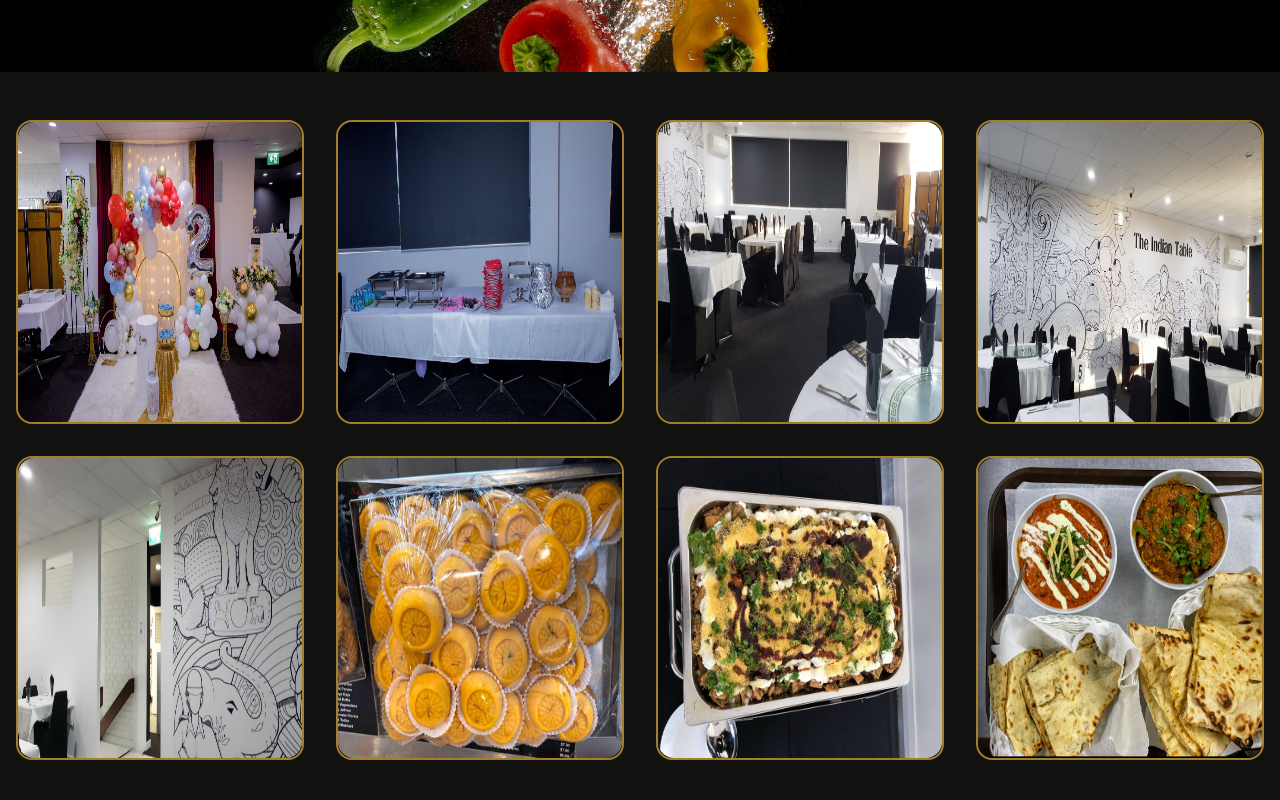
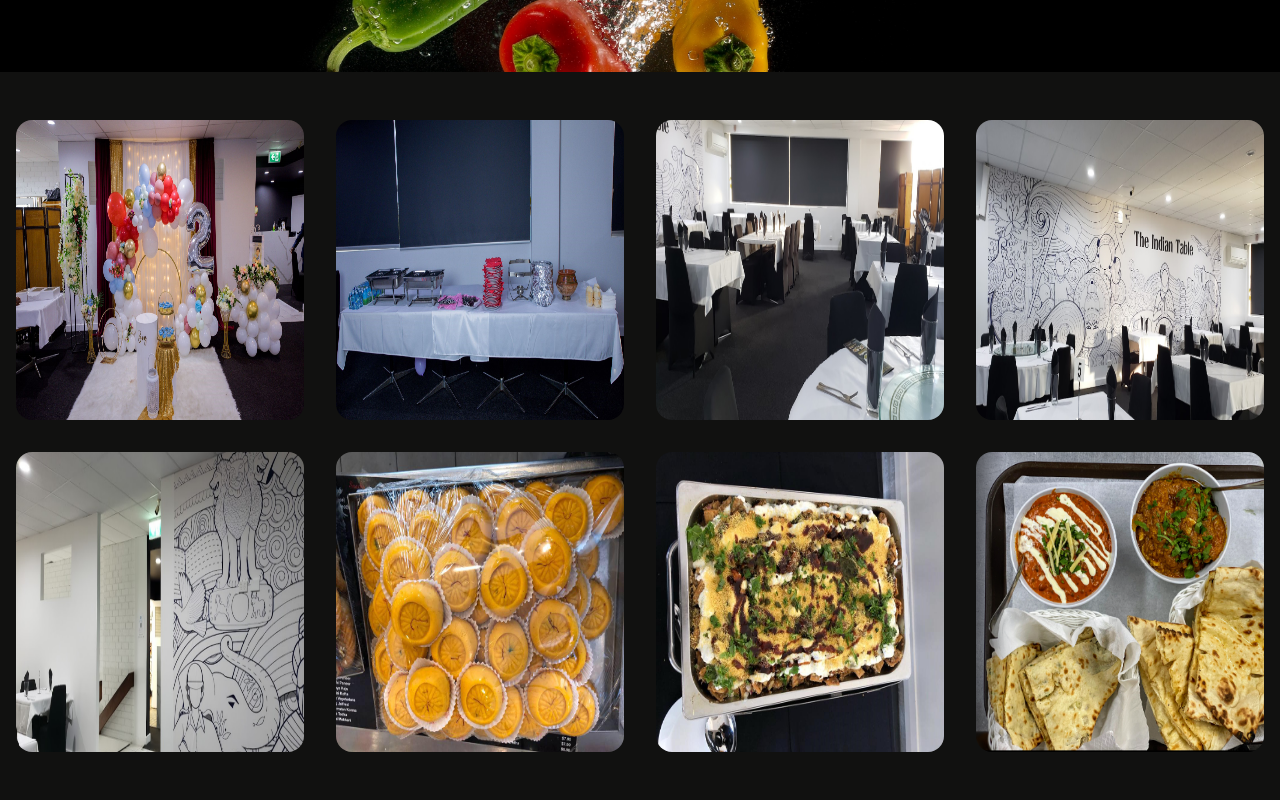
Before and after one commit to pukhraj1999/the_indian_table_v2.0, a React (Create React App) app in the folder client/: page /gallery in a window 1280 px wide. Shown: the part 580-1380 px from the top of the page. Built offline with nearby package versions, Linux system fonts and the light colour scheme.

Commit message:
pic bug fixed

```diff
--- a/client/src/pages/About/About.js
+++ b/client/src/pages/About/About.js
@@ -16,20 +16,17 @@ function About() {
         pic={food8}
         title="Why The Indian Table?"
         content="First of all,it is for people who are igue to eat delicious.It is the place for those who want to enjoy amazing atmosphere,relaxing music and unsurpassed taste of our food"
-        isBorderLeft={true}
       />
       <Banner
         pic={food7}
         title="Why you should choose?"
         content="It is something tastes better than you expected, you could use the word wow to express your surprise. If you say something tastes amazing, you're saying it tastes even better than great or really good."
-        isBorderLeft={false}
         orderChange={true}
       />
       <Banner
         pic={food9}
         title="Reason to try Indian food?"
         content="Indian curries are filled with minerals and vitamins that are fulfilling. Of course, Indian foods are spicy, but they can also improve metabolism. You can definitely feast on Indian dishes on a daily basis. In addition, Indian curries several herbs and different types and colors of spices to add rich flavor."
-        isBorderLeft={true}
         orderChange={false}
       />
     </div>
--- a/client/src/pages/About/Components/Banner.js
+++ b/client/src/pages/About/Components/Banner.js
@@ -18,20 +18,11 @@ function Banner({ pic, title, content, orderChange, isBorderLeft }) {
         </div>
       </div>
       <div
-        className={`flex justify-center items-center ${
+        className={`flex justify-center items-center m-4 ${
           orderChange ? `2xl:order-1 lg:order-1` : ``
         }`}
       >
-        <div className="border-2 border-primary rounded-2xl lg:m-8 2xl:m-8 m-4">
-          <img
-            style={{
-              translate: isBorderLeft ? "2% 2%" : "-2% -2%",
-            }}
-            className=" rounded-2xl"
-            src={pic}
-            alt=""
-          />
-        </div>
+        <img className=" rounded-2xl" src={pic} alt="" />
       </div>
     </div>
   );
--- a/client/src/pages/Gallery/Components/Card.js
+++ b/client/src/pages/Gallery/Components/Card.js
@@ -2,7 +2,7 @@ import React from "react";
 function Card({ pic }) {
   return (
     <div className="flex justify-center">
-      <button className="m-4 border-2 border-primary rounded-2xl">
+      <button className="m-4">
         <img className="rounded-2xl h-[300px]" src={pic} alt="" />
       </button>
     </div>
--- a/client/src/pages/Gallery/Gallery.js
+++ b/client/src/pages/Gallery/Gallery.js
@@ -45,14 +45,14 @@ function Gallery() {
         id="gallery"
         className="grid md:grid-cols-2 2xl:grid-cols-4 lg:grid-cols-4"
       >
-        <Card pic={place1} isBorderLeft={true} />
-        <Card pic={place2} isBorderLeft={false} />
-        <Card pic={place3} isBorderLeft={true} />
-        <Card pic={place4} isBorderLeft={false} />
-        <Card pic={place5} isBorderLeft={true} />
-        <Card pic={food2} isBorderLeft={false} />
-        <Card pic={food3} isBorderLeft={true} />
-        <Card pic={food4} isBorderLeft={false} />
+        <Card pic={place1} />
+        <Card pic={place2} />
+        <Card pic={place3} />
+        <Card pic={place4} />
+        <Card pic={place5} />
+        <Card pic={food2} />
+        <Card pic={food3} />
+        <Card pic={food4} />
       </div>
     </div>
   );
--- a/client/src/pages/Home/Home.js
+++ b/client/src/pages/Home/Home.js
@@ -37,17 +37,8 @@ function Home() {
             </div>
           </div>
         </div>
-        <div className="flex justify-center items-center my-4">
-          <div className="border-2 border-primary rounded-2xl lg:m-8 2xl:m-8 m-4">
-            <img
-              style={{
-                translate: "-2% -2%",
-              }}
-              className="rounded-2xl"
-              src={food10}
-              alt=""
-            />
-          </div>
+        <div className="flex justify-center items-center m-4">
+          <img className="rounded-2xl" src={food10} alt="" />
         </div>
       </div>
       {/* Dishes */}
```
